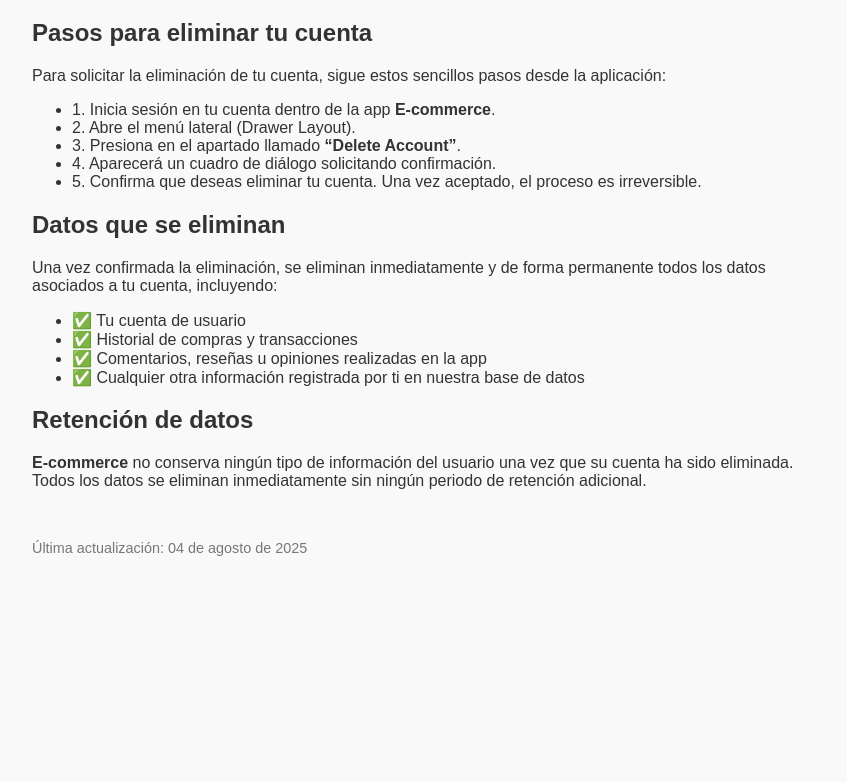
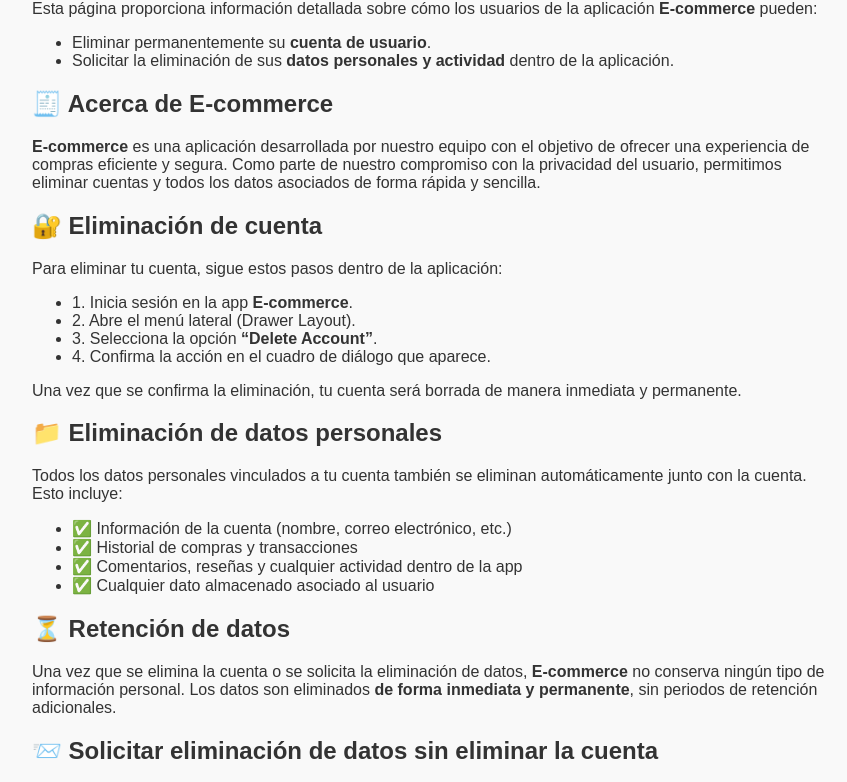
Before and after one commit to DarwinChamba/Politicas-E-commerce, a plain HTML site: page eliminarCuenta.html in a window 1280 px wide. Shown: the part 147-929 px from the top of the page, without its empty margins (208-1055 px from the left). Before the commit the page ends 800 px from the top, so only its background shows below. Drawn offline with Linux system fonts and the light colour scheme.

Commit message:
actualizando

```diff
--- a/eliminarCuenta.html
+++ b/eliminarCuenta.html
@@ -1,9 +1,9 @@
 <!DOCTYPE html>
 <html lang="es">
 <head>
-  <meta charset="UTF-8">
-  <meta name="viewport" content="width=device-width, initial-scale=1">
-  <title>Eliminación de cuenta - E-commerce</title>
+  <meta charset="UTF-8" />
+  <meta name="viewport" content="width=device-width, initial-scale=1" />
+  <title>Eliminación de cuenta y datos - E-commerce</title>
   <style>
     body {
       font-family: Arial, sans-serif;
@@ -19,6 +19,13 @@
     ul {
       margin-top: 10px;
     }
+    a {
+      color: #0066cc;
+      text-decoration: none;
+    }
+    a:hover {
+      text-decoration: underline;
+    }
     footer {
       margin-top: 50px;
       font-size: 0.9em;
@@ -28,34 +35,48 @@
 </head>
 <body>
 
-  <h1>Eliminación de cuenta - E-commerce</h1>
+  <h1>Eliminación de cuenta y datos personales – E-commerce</h1>
 
-  <p>Esta página explica cómo los usuarios de la aplicación <strong>E-commerce</strong>, publicada por nuestro equipo de desarrollo, pueden eliminar sus cuentas y los datos asociados.</p>
-
-  <h2>Pasos para eliminar tu cuenta</h2>
-  <p>Para solicitar la eliminación de tu cuenta, sigue estos sencillos pasos desde la aplicación:</p>
+  <p>Esta página proporciona información detallada sobre cómo los usuarios de la aplicación <strong>E-commerce</strong> pueden:</p>
   <ul>
-    <li>1. Inicia sesión en tu cuenta dentro de la app <strong>E-commerce</strong>.</li>
-    <li>2. Abre el menú lateral (Drawer Layout).</li>
-    <li>3. Presiona en el apartado llamado <strong>“Delete Account”</strong>.</li>
-    <li>4. Aparecerá un cuadro de diálogo solicitando confirmación.</li>
-    <li>5. Confirma que deseas eliminar tu cuenta. Una vez aceptado, el proceso es irreversible.</li>
+    <li>Eliminar permanentemente su <strong>cuenta de usuario</strong>.</li>
+    <li>Solicitar la eliminación de sus <strong>datos personales y actividad</strong> dentro de la aplicación.</li>
   </ul>
 
-  <h2>Datos que se eliminan</h2>
-  <p>Una vez confirmada la eliminación, se eliminan inmediatamente y de forma permanente todos los datos asociados a tu cuenta, incluyendo:</p>
+  <h2>🧾 Acerca de E-commerce</h2>
+  <p><strong>E-commerce</strong> es una aplicación desarrollada por nuestro equipo con el objetivo de ofrecer una experiencia de compras eficiente y segura. Como parte de nuestro compromiso con la privacidad del usuario, permitimos eliminar cuentas y todos los datos asociados de forma rápida y sencilla.</p>
+
+  <h2>🔐 Eliminación de cuenta</h2>
+  <p>Para eliminar tu cuenta, sigue estos pasos dentro de la aplicación:</p>
   <ul>
-    <li>✅ Tu cuenta de usuario</li>
+    <li>1. Inicia sesión en la app <strong>E-commerce</strong>.</li>
+    <li>2. Abre el menú lateral (Drawer Layout).</li>
+    <li>3. Selecciona la opción <strong>“Delete Account”</strong>.</li>
+    <li>4. Confirma la acción en el cuadro de diálogo que aparece.</li>
+  </ul>
+  <p>Una vez que se confirma la eliminación, tu cuenta será borrada de manera inmediata y permanente.</p>
+
+  <h2>📁 Eliminación de datos personales</h2>
+  <p>Todos los datos personales vinculados a tu cuenta también se eliminan automáticamente junto con la cuenta. Esto incluye:</p>
+  <ul>
+    <li>✅ Información de la cuenta (nombre, correo electrónico, etc.)</li>
     <li>✅ Historial de compras y transacciones</li>
-    <li>✅ Comentarios, reseñas u opiniones realizadas en la app</li>
-    <li>✅ Cualquier otra información registrada por ti en nuestra base de datos</li>
+    <li>✅ Comentarios, reseñas y cualquier actividad dentro de la app</li>
+    <li>✅ Cualquier dato almacenado asociado al usuario</li>
   </ul>
 
-  <h2>Retención de datos</h2>
-  <p><strong>E-commerce</strong> no conserva ningún tipo de información del usuario una vez que su cuenta ha sido eliminada. Todos los datos se eliminan inmediatamente sin ningún periodo de retención adicional.</p>
+  <h2>⏳ Retención de datos</h2>
+  <p>Una vez que se elimina la cuenta o se solicita la eliminación de datos, <strong>E-commerce</strong> no conserva ningún tipo de información personal. Los datos son eliminados <strong>de forma inmediata y permanente</strong>, sin periodos de retención adicionales.</p>
+
+  <h2>📨 Solicitar eliminación de datos sin eliminar la cuenta</h2>
+  <p>Si deseas solicitar solo la eliminación de tus datos personales pero mantener tu cuenta activa, puedes escribirnos directamente:</p>
+  <ul>
+    <li>📧 Correo de contacto: chambaflores1999@gmail.com</li>
+  </ul>
+  <p>En tu mensaje, incluye tu nombre de usuario o correo registrado y el motivo de tu solicitud. Procesaremos la eliminación de tus datos en el menor tiempo posible.</p>
 
   <footer>
-    Última actualización: 04 de agosto de 2025
+    Última actualización: 4 de agosto de 2025
   </footer>
 
 </body>
```
